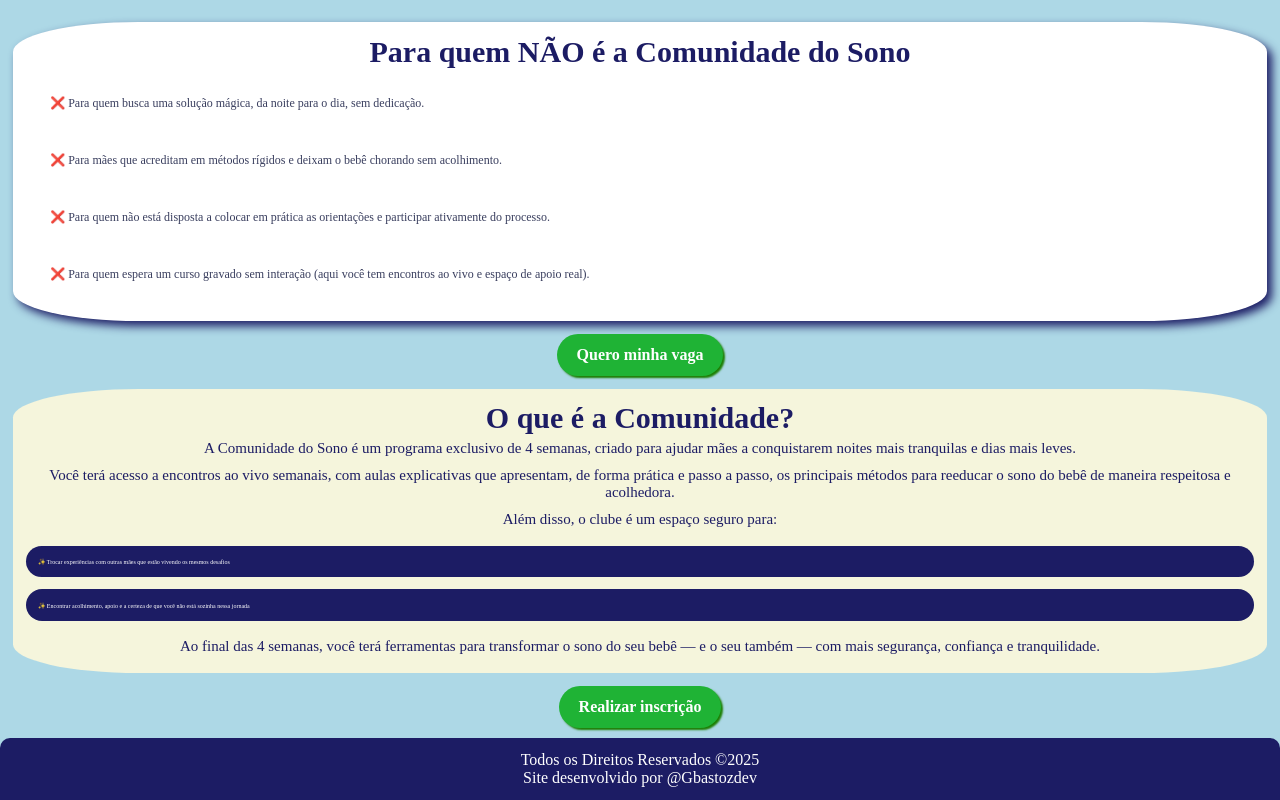
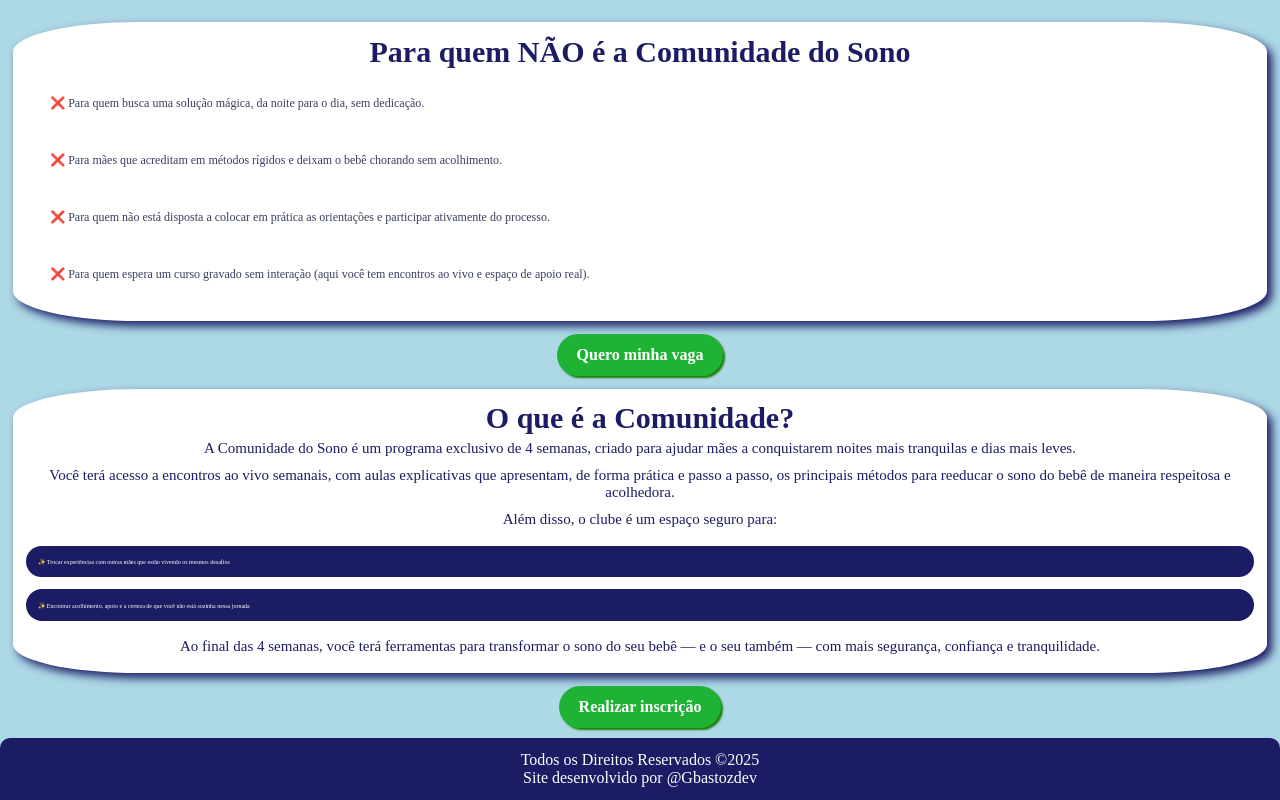
Before and after one commit to GBastozdev/comunidade-do-sono, a plain HTML site: page index.html in a window 1280 px wide. Shown: the part 1119-1919 px from the top of the page. Drawn offline with Linux system fonts and the light colour scheme.

Commit message:
Update style.css

```diff
--- a/style.css
+++ b/style.css
@@ -112,10 +112,11 @@ body{
 
 
 .container2{
-    background-color: beige;
+    background-color: white;
     margin: 1%;
     border-radius: 10%;
     padding: 1%;
+     box-shadow: 5px 5px 10px rgb(28, 28, 100);
 }
 
 /* COMUNIDADE*/
```
